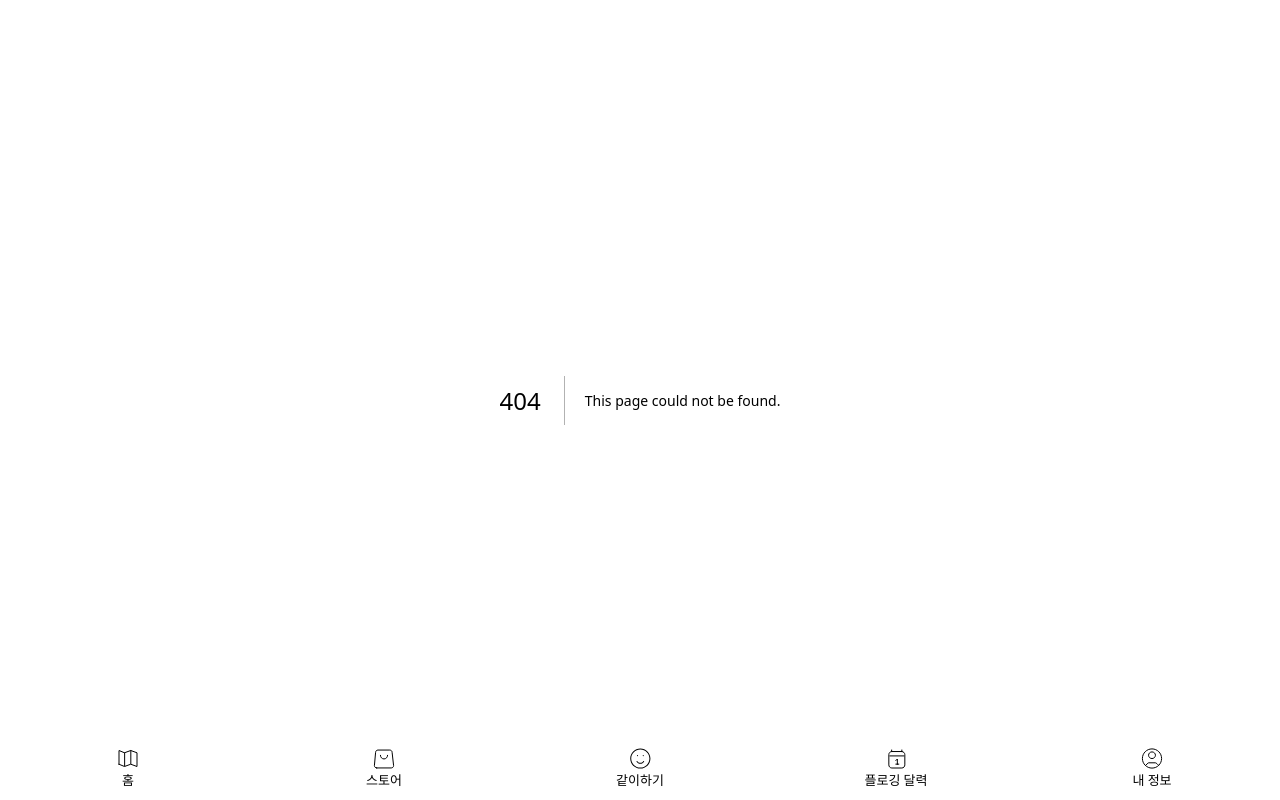
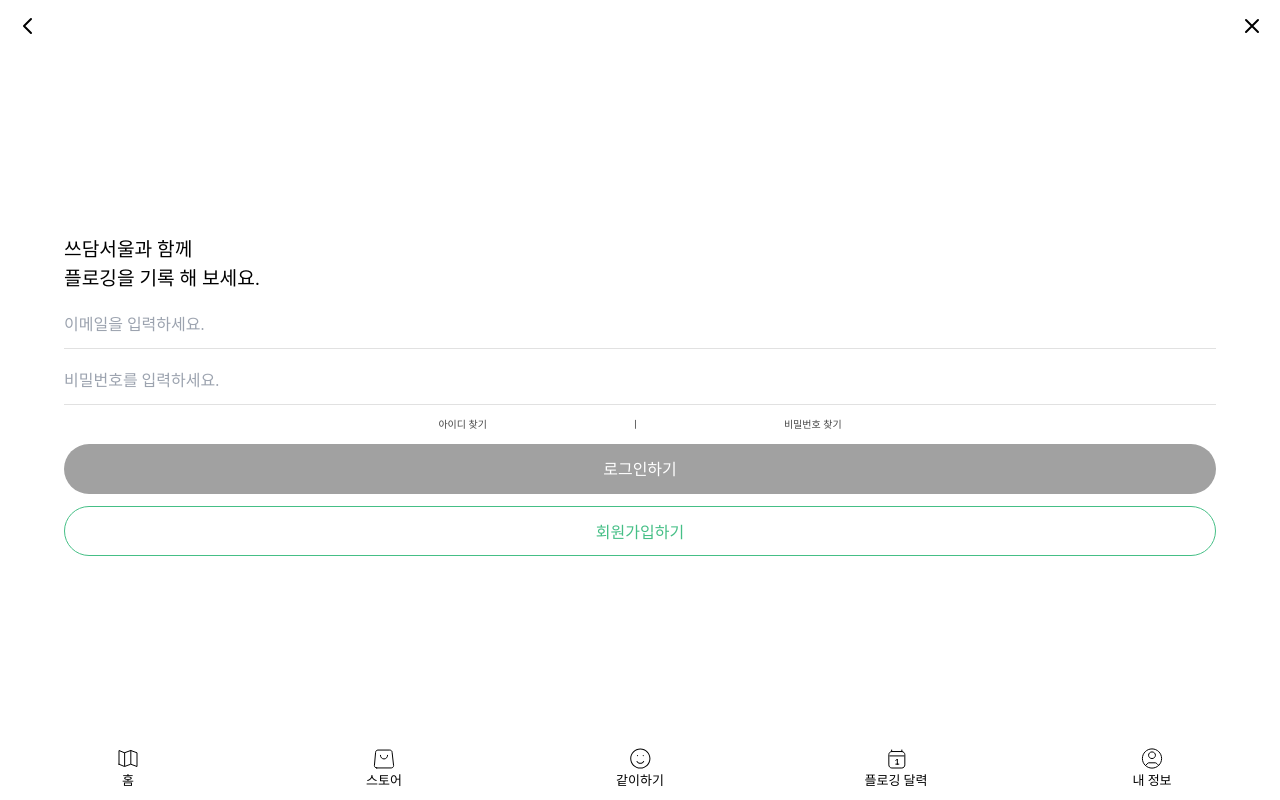
Before and after one commit to sj102300/w-get, a Next.js app: page /login in a window 1280 px wide. Before the commit this address had no page. Built offline with nearby package versions, Linux system fonts and the light colour scheme; a web font is replaced by a local one.

Commit message:
create login and signup page

```diff
--- a/src/app/community/detail/page.js
+++ b/src/app/community/detail/page.js
@@ -7,7 +7,7 @@ function Detail(){
 
     return(
         <div className="detail">
-            <Headerbar title={'한강에서 플로깅해요'} />
+            <Headerbar title={'한강에서 플로깅해요'} color={'#fff'} />
             <div className="top-container">
                 <div className='emoji'></div>
                 <div className='w-full info text-[#464646]'>
--- a/src/app/community/write/page.js
+++ b/src/app/community/write/page.js
@@ -14,7 +14,7 @@ function Write(){
 
     return(
         <div className="write">
-            <Headerbar title={"방 만들기"}/>
+            <Headerbar title={"방 만들기"} color={'#fff'}/>
             <h1>원하는 정보를 입력해주세요.</h1>
             <h2>방 이름</h2>
             <input className={title.content==='' ? '' : (title.valid ? 'valid': 'invalid')}
--- a/src/app/headerbar.js
+++ b/src/app/headerbar.js
@@ -1,6 +1,6 @@
 import "./stylesheets/headerbar.scss";
 
-function Headerbar({title}) {
+function Headerbar({ title, color }) {
 
     return (
         <div className="headerbar">
@@ -10,8 +10,9 @@ function Headerbar({title}) {
             <p>
                 {title}
             </p>
-            <svg xmlns="http://www.w3.org/2000/svg" width="24" height="25" viewBox="0 0 24 25" fill="none">
-                <path d="M15 19L8 12L15 5" stroke="#fff" stroke-width="2" strokeLinecap="round" strokeLinejoin="round" />
+            <svg xmlns="http://www.w3.org/2000/svg" width="24" height="24" viewBox="0 0 24 24" fill="none">
+                <rect width="24" height="24" fill="white" />
+                <path d="M18 6L6 18M18 18L6 6" stroke={color} stroke-width="2" stroke-linecap="round" />
             </svg>
         </div>
     )
--- a/src/app/layout.js
+++ b/src/app/layout.js
@@ -17,7 +17,7 @@ export default function RootLayout({ children }) {
     <html lang="en">
       <body>
         {children}
-      <Navbar />
+        <Navbar />
       </body>
     </html>
   )
--- /dev/null
+++ b/src/app/login/login.scss
@@ -0,0 +1,43 @@
+
+
+.login{
+    position: fixed;
+    top:52px;
+    left:0;
+    width: 90%;
+    height: calc(100dvh - 112px);
+    margin:0 5%;
+
+    display: flex;
+    flex-direction: column;
+    justify-content: center;
+
+    h1{
+        font-size:larger;
+    }
+
+    input{
+        border:0;
+        border-bottom: 1px solid #E1E1E1;
+        width: 100%;
+        height: 48px;
+        padding:15px 0;
+        margin-top: 8px;
+    }
+
+    .finding{
+        display: flex;
+        width: 35%;
+        justify-content: space-between;
+        align-items: center;
+        height: 15px;
+        margin:12px auto;
+
+        p{
+            font-size:x-small;
+            font-weight: 400;
+            color:#464646;
+        }
+    }
+
+}
--- /dev/null
+++ b/src/app/login/page.js
@@ -0,0 +1,39 @@
+'use client'
+
+import { useState } from 'react';
+import Headerbar from '../headerbar';
+import './login.scss';
+
+function Login(){
+
+    function email_check( email ) {
+        var regex=/([\w-\.]+)@((\[[0-9]{1,3}\.[0-9]{1,3}\.[0-9]{1,3}\.)|(([\w-]+\.)+))([a-zA-Z]{2,4}|[0-9]{1,3})(\]?)$/;
+        return (email != '' && email != 'undefined' && regex.test(email));
+    }
+
+    let [email, setEmail] = useState({email:'', valid:false});
+    let [pw, setPw] = useState('');
+
+    return(
+        <div className='login'>
+            <Headerbar title={''} color={'black'}/>
+            <h1>쓰담서울과 함께<br />플로깅을 기록 해 보세요.</h1>
+            <input required type='email' placeholder='이메일을 입력하세요.'
+                onChange={(e)=>{
+                    email_check(e.target.value) ? setEmail({email:e.target.value, valid:true}) : null;
+                }}/>
+            <input required type='password' placeholder='비밀번호를 입력하세요.'
+                onChange={(e)=>{
+                    setPw(e.target.value);
+                }}/>
+            <div className="finding">
+                <p>아이디 찾기</p><p>ㅣ</p><p>비밀번호 찾기</p>
+            </div>
+            <button className={email.valid && pw !== '' ? 'green-btn w-full': 'darkgray-btn w-full'} >로그인하기</button>
+            <button className='white-btn w-full mt-[12px]'>회원가입하기</button>
+        </div>
+    )
+}
+
+
+export default Login;
--- /dev/null
+++ b/src/app/signup/page.js
@@ -0,0 +1,28 @@
+'use client'
+
+import { useState } from 'react';
+import Headerbar from '../headerbar';
+
+import './signup.scss'
+
+
+
+function SignUp(){
+
+    let [email, setEmail] = useState({content:'', valid:false});
+    let [pw, setPw] = useState({content:'', valid:false});
+    let [pwCheck, setPwCheck] = useState({content:'', valid:false});
+    let [nickname, setNickname] = useState({content:'', valid:false})
+    return(
+        <div className="signup">
+            <Headerbar title={'회원가입'} color={'black'}/>
+            <input type='email' placeholder='이메일' />
+            <input type="password" placeholder='비밀번호' />
+            <input type='password' placeholder='비밀번호 확인' />
+            <input placeholder='닉네임' />
+            <button className={email.valid && pwCheck.valid && nickname.valid ? 'green-btn w-full mt-[20px]s' : 'darkgray-btn w-full mt-[20px]'}>회원가입 하기</button>
+        </div>
+    )
+}
+
+export default SignUp;
--- /dev/null
+++ b/src/app/signup/signup.scss
@@ -0,0 +1,25 @@
+
+
+.signup{
+    position: fixed;
+    top:52px;
+    left:0;
+    width: 90%;
+    height: calc(100dvh - 112px);
+    margin:0 5%;
+
+    display: flex;
+    flex-direction: column;
+    justify-content: center;
+
+    input{
+        border:0;
+        border-bottom: 1px solid #E1E1E1;
+        width: 100%;
+        height: 48px;
+        padding:15px 0;
+        margin-bottom: 15px;
+    }
+
+
+}
--- a/src/app/stylesheets/globals.css
+++ b/src/app/stylesheets/globals.css
@@ -70,3 +70,11 @@ p {
   padding:14px 0;
   color:#fff;
 }
+
+.darkgray-btn{
+  border-radius: 25px;
+  height:50px;
+  background-color: #A1A1A1;
+  padding:14px 0;
+  color:#FFFFFF;
+}
```
